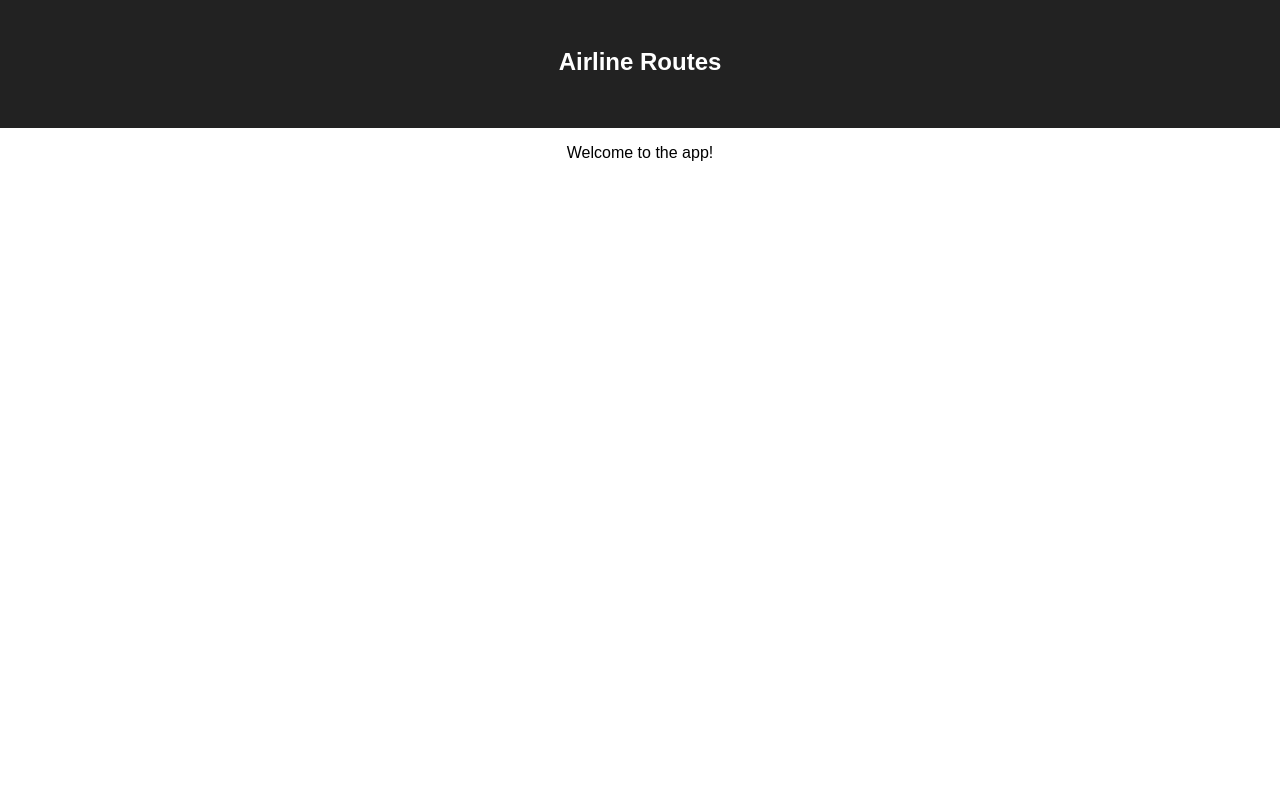
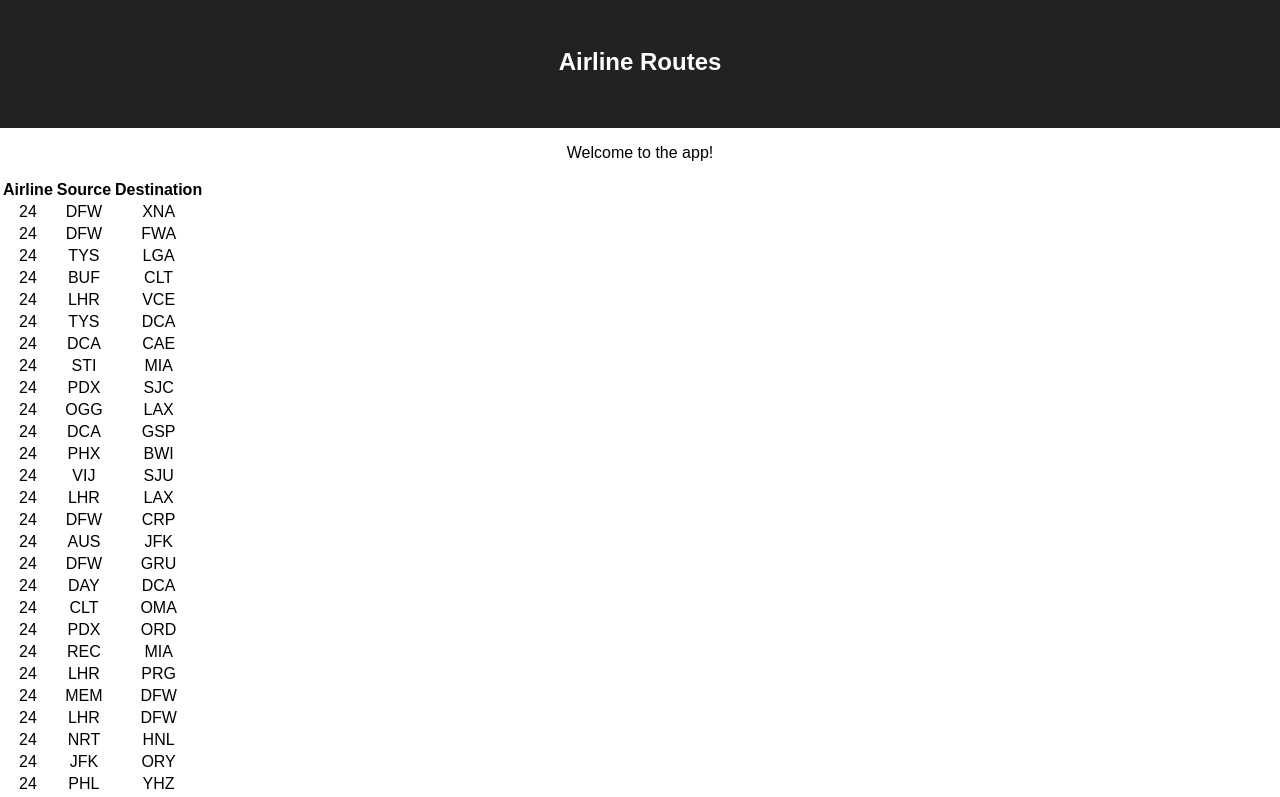
Before and after one commit to ArmandoMota/airline_routes, a React (Create React App) app: page / in a window 1280 px wide. Shown: the top 797 px of the page. Built offline with nearby package versions, Linux system fonts and the light colour scheme.

Commit message:
Displaying raw data

```diff
--- a/src/App.js
+++ b/src/App.js
@@ -1,5 +1,7 @@
 import React, { Component } from 'react';
 import './App.css';
+// const data = require('./data.js');
+import data from './data';
 
 const App = () => (
   <div className="app">
@@ -10,6 +12,24 @@
     <p>
       Welcome to the app!
     </p>
+    <table>
+      <thead>
+        <tr>
+          <th>Airline</th>
+          <th>Source</th>
+          <th>Destination</th>
+        </tr>
+      </thead>
+      <tbody>
+        {data.routes.map(route => (
+          <tr>
+            <td>{route.airline}</td>
+            <td>{route.src}</td>
+            <td>{route.dest}</td>
+          </tr>
+        ))}
+      </tbody>
+    </table>
   </section>
 </div>
 )
```
